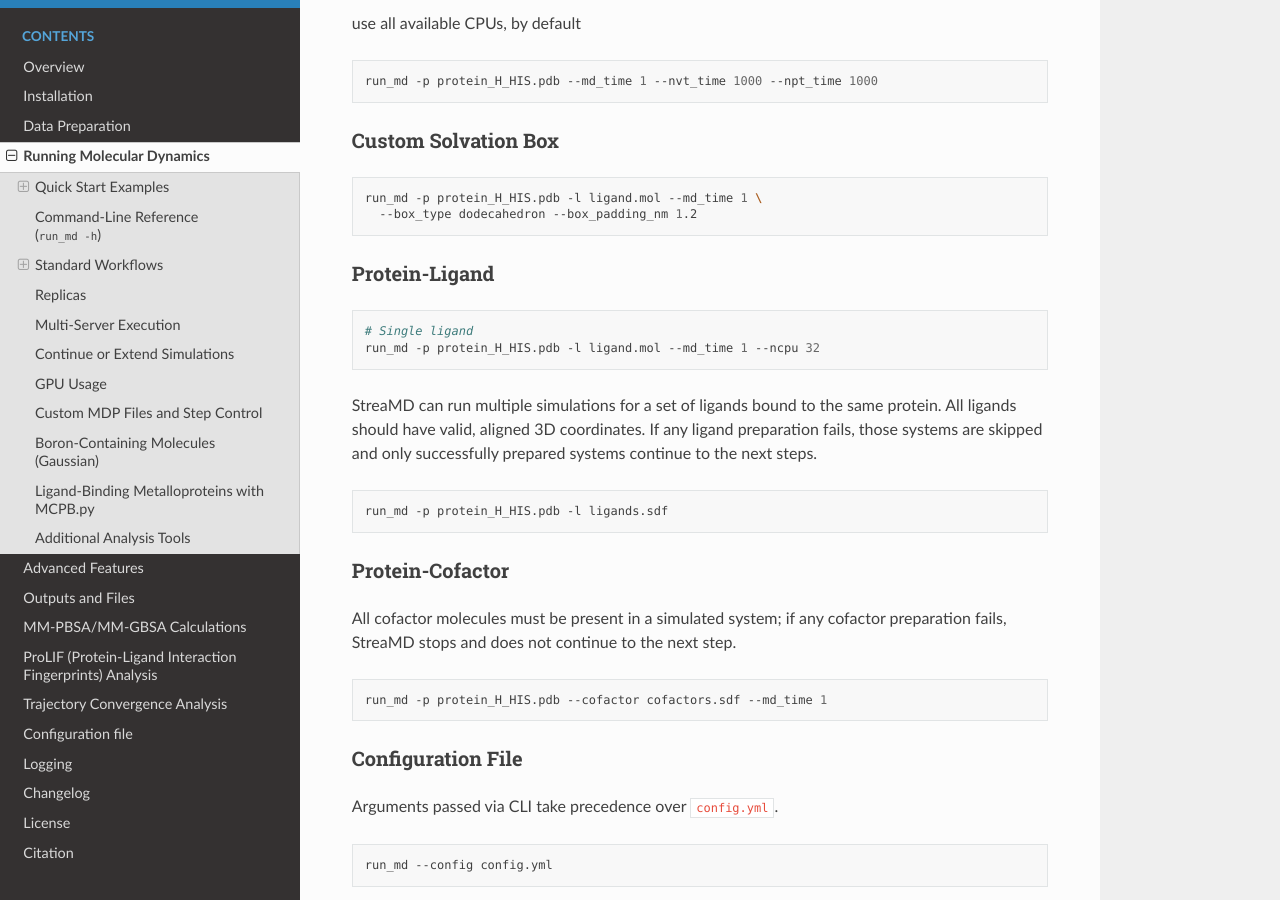
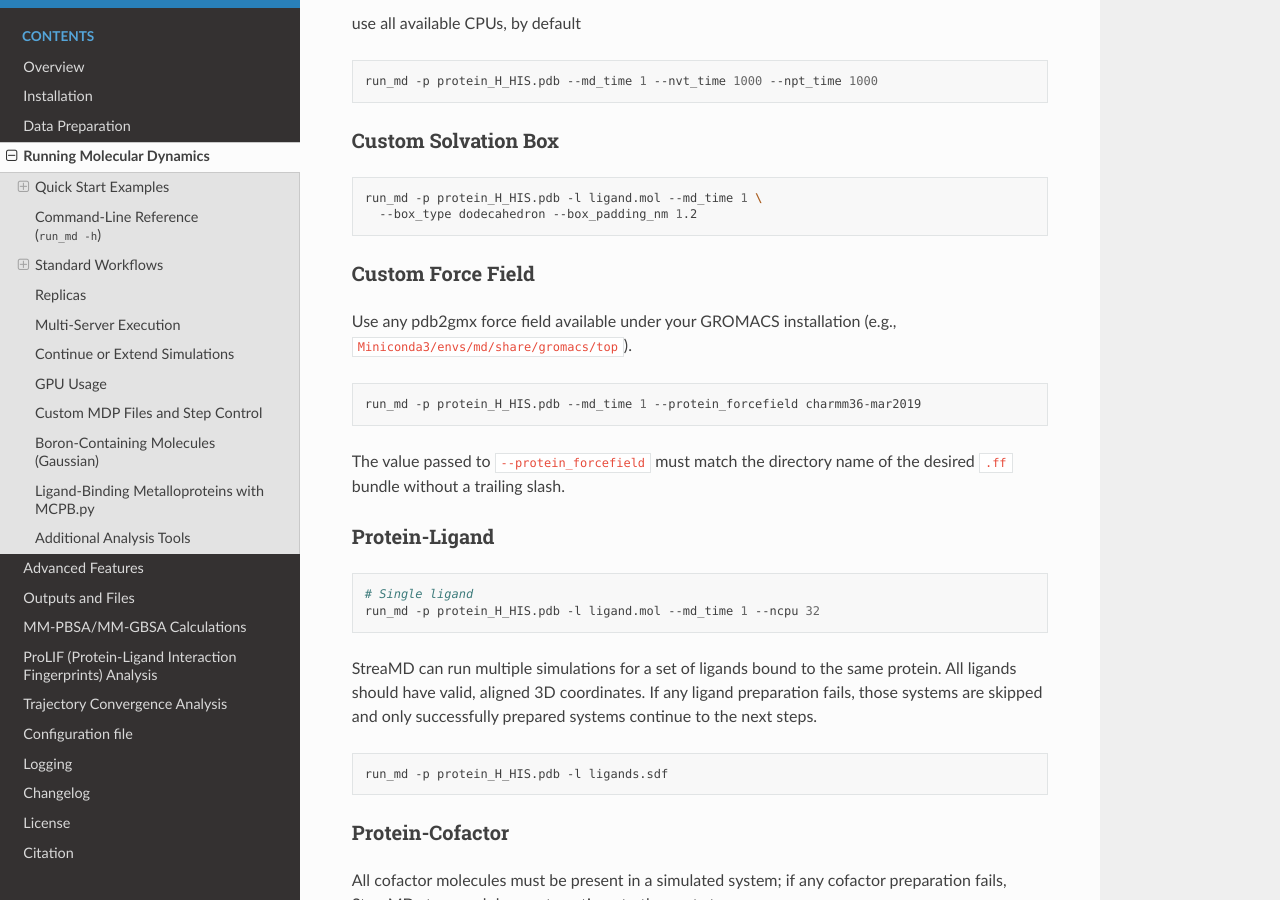
Before and after one commit to ci-lab-cz/streamd, a Sphinx documentation site: the page built from docs/running_md.md, in a window 1280 px wide and 900 px high, scrolled down 2802 px. Built offline with Sphinx 7.4.7 and the Read the Docs theme 3.1.0, drawn with Linux system fonts in a browser that asks for light colours.

Commit message:
add ff change example

````diff
--- a/docs/running_md.md
+++ b/docs/running_md.md
@@ -151,6 +151,13 @@
   --box_type dodecahedron --box_padding_nm 1.2
 ```
 
+### Custom Force Field
+Use any pdb2gmx force field available under your GROMACS installation (e.g., `Miniconda3/envs/md/share/gromacs/top`).
+```bash
+run_md -p protein_H_HIS.pdb --md_time 1 --protein_forcefield charmm36-mar2019
+```
+The value passed to `--protein_forcefield` must match the directory name of the desired `.ff` bundle without a trailing slash.
+
 ### Protein-Ligand
 ```bash
 # Single ligand
--- a/setup.py
+++ b/setup.py
@@ -17,7 +17,7 @@
     packages=setuptools.find_packages(),
     classifiers=[
         "Programming Language :: Python :: 3",
-        "Operating System :: POSIX :: Linux ",
+        "Operating System :: POSIX :: Linux",
         "Topic :: Scientific/Engineering :: Bio-Informatics",
         "Topic :: Scientific/Engineering :: Chemistry"
     ],
````
Also changed, not shown: README.md (+6 -0 lines).
